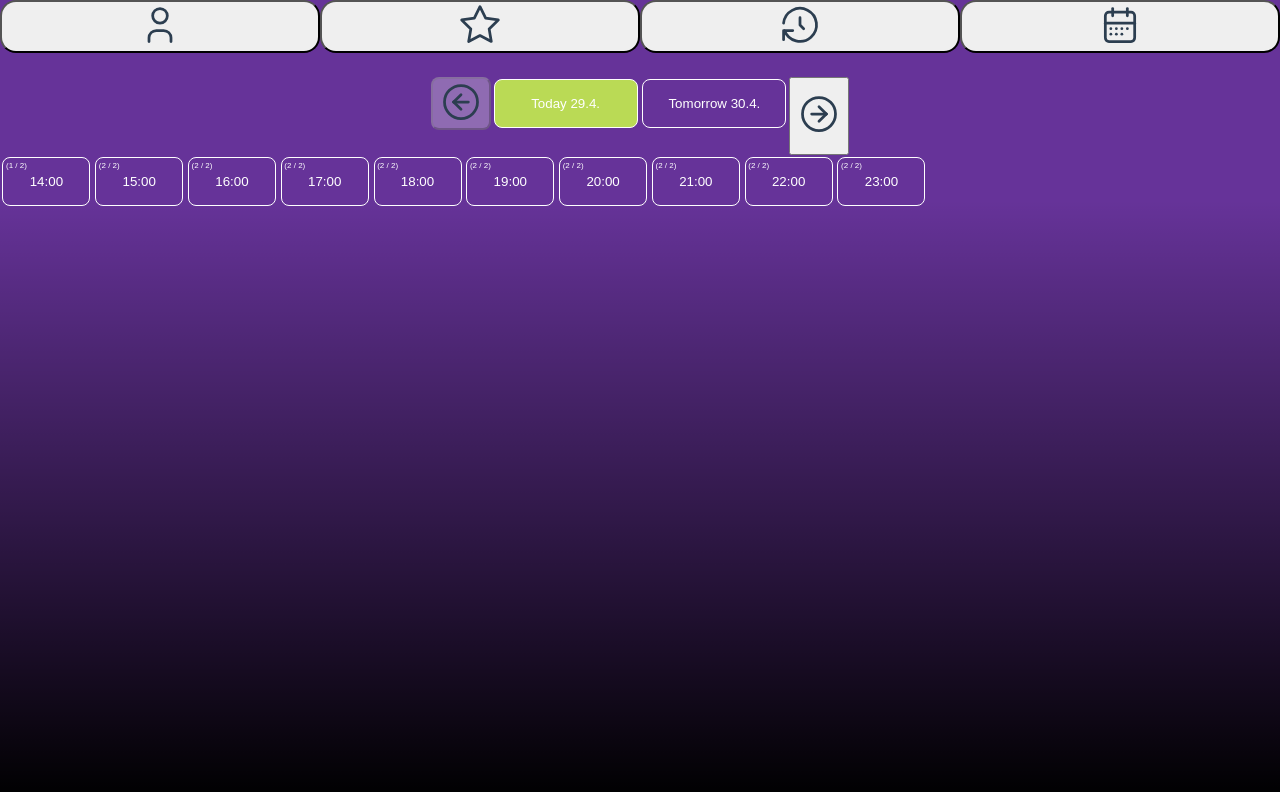
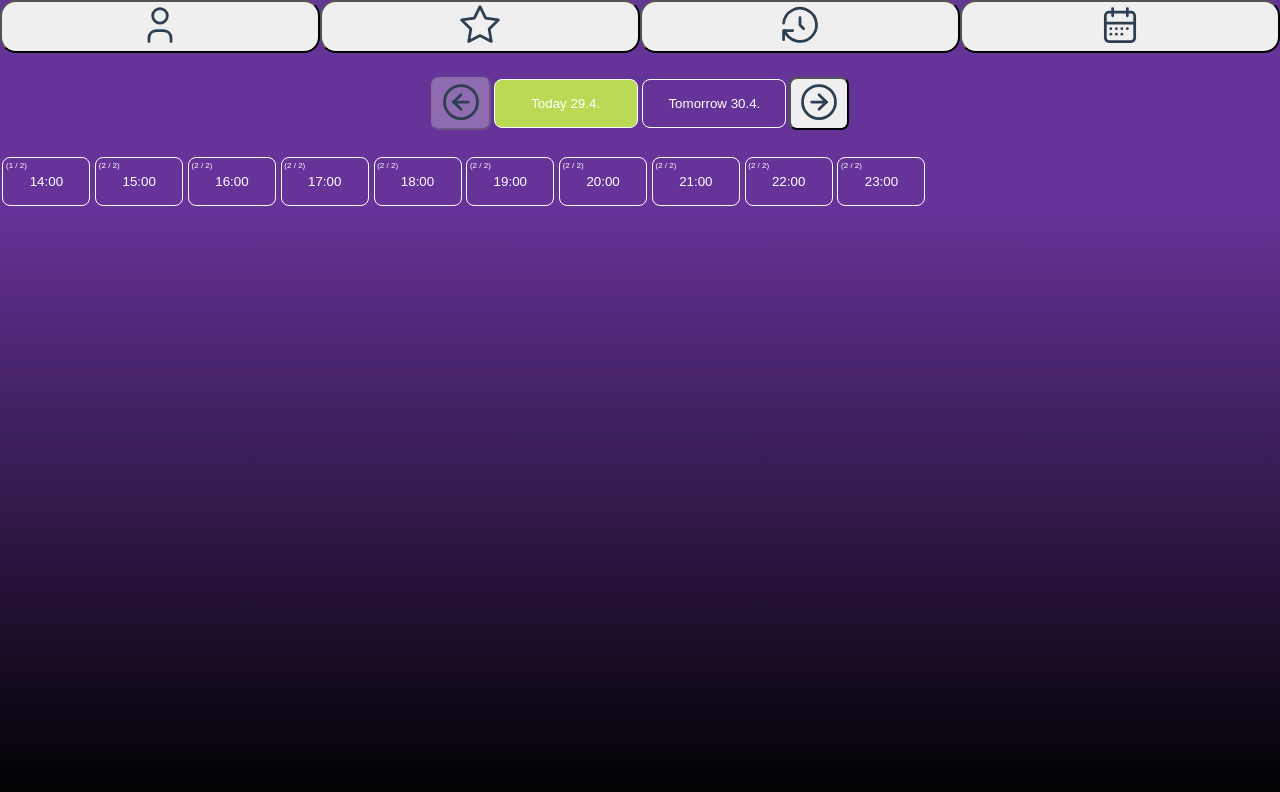
Before and after one commit to fusatytata/Booking-calendar, a React (Create React App) app: page / in a window 1280 px wide. Shown: the top 792 px of the page. Built offline with nearby package versions, Linux system fonts and the light colour scheme.

Commit message:
increase button styling added, small refactoring in naming inside components elements

```diff
--- a/src/DateNavbar.js
+++ b/src/DateNavbar.js
@@ -31,10 +31,10 @@ const formattedDate = (date) => {
 };
     return (
         <div className="DateNavbar">
-            <DecreaseButton className="DateNavbar-Decrease" onDecrease={decreaseOne} disabled={date.isSame(moment(), "day")} />
-            <DateButton className="DateNavbar-DateButton" date={formattedDate(date)} isActive={true} />
+            <DecreaseButton  onDecrease={decreaseOne} disabled={date.isSame(moment(), "day")} />
+            <DateButton  date={formattedDate(date)} isActive={true} />
             <DateButton date={formattedDate(date.clone().add(1, "d"))} onClick={increaseOne} />
-            <IncreaseButton className="DateNavbar-Increase" onIncrease={increaseOne} />
+            <IncreaseButton  onIncrease={increaseOne} />
         </div>
     );
 }
--- a/src/DayTimeButton.css
+++ b/src/DayTimeButton.css
@@ -14,7 +14,6 @@
 }
 
 .DayTimeButton-Capacity {
-    /* Toto je špatný název, všecko v DayTimeButtonu se musí jmenovat DayTimeButton-něco) */
     font-size: 0.5rem;
 
     position: absolute;
--- /dev/null
+++ b/src/IncreaseButton.css
@@ -0,0 +1,4 @@
+.IncreaseButton-Button{
+    border-radius: 0.5rem;
+    height: 100%;
+}
--- a/src/IncreaseButton.js
+++ b/src/IncreaseButton.js
@@ -1,8 +1,9 @@
 import React from "react";
+import "./IncreaseButton.css";
 
 const IncreaseButton = (props) =>{
     return (
-        <button onClick={props.onIncrease}>
+        <button className="IncreaseButton-Button" onClick={props.onIncrease}>
                      <svg
                         alt=""
                         xmlns="http://www.w3.org/2000/svg"
--- a/src/MainNavbar.css
+++ b/src/MainNavbar.css
@@ -1,4 +1,4 @@
-.MainNavbar_header{
+.MainNavbar-Header{
 
     display:flex;
     margin-bottom: 1.5rem;
@@ -15,7 +15,7 @@
     margin: 1rem;
 } */
 
-.MainNavbar_icon {
+.MainNavbar-Icon {
 
     height: auto;
 
--- a/src/MainNavbar.js
+++ b/src/MainNavbar.js
@@ -4,8 +4,8 @@ import "./MainNavbar.css";
 function MainNavbar() {
     return (
         <div className="MainNavbar">
-            <div class="MainNavbar_header">
-                <button className="MainNavbar_icon">
+            <div class="MainNavbar-Header">
+                <button className="MainNavbar-Icon">
                     <svg
                         alt="person"
                         xmlns="http://www.w3.org/2000/svg"
@@ -24,7 +24,7 @@ function MainNavbar() {
                         <path d="M6 21v-2a4 4 0 0 1 4 -4h4a4 4 0 0 1 4 4v2" />
                     </svg>
                 </button>
-                <button className="MainNavbar_icon">
+                <button className="MainNavbar-Icon">
                     <svg
                         alt="star"
                         xmlns="http://www.w3.org/2000/svg"
@@ -42,7 +42,7 @@ function MainNavbar() {
                         <path d="M12 17.75l-6.172 3.245l1.179 -6.873l-5 -4.867l6.9 -1l3.086 -6.253l3.086 6.253l6.9 1l-5 4.867l1.179 6.873z" />
                     </svg>
                 </button>
-                <button className="MainNavbar_icon">
+                <button className="MainNavbar-Icon">
                     <svg
                         alt="history"
                         xmlns="http://www.w3.org/2000/svg"
@@ -61,7 +61,7 @@ function MainNavbar() {
                         <path d="M3.05 11a9 9 0 1 1 .5 4m-.5 5v-5h5" />
                     </svg>
                 </button>
-                <button className="MainNavbar_icon">
+                <button className="MainNavbar-Icon">
                     <svg
                         alt="calendar"
                         xmlns="http://www.w3.org/2000/svg"
```
